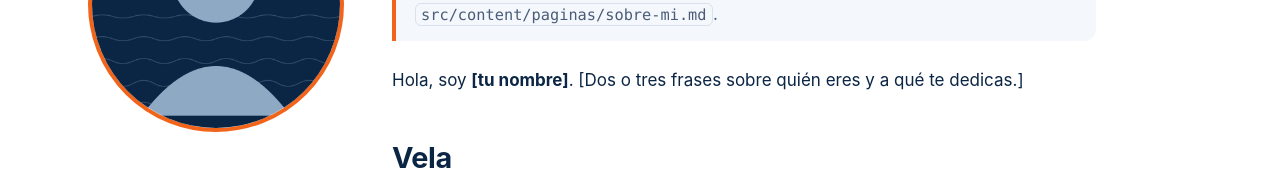
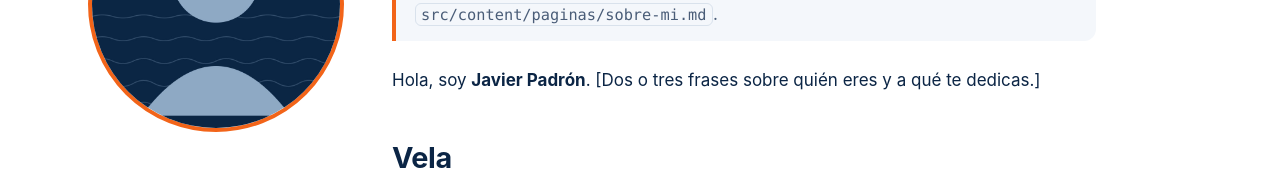
Before and after one commit to Jpadront/web, an Astro site: page /sobre-mi in a window 1280 px wide. Shown: the part 229-399 px from the top of the page. Built offline with nearby package versions, Linux system fonts and the light colour scheme; Astro itself is replaced by a stand-in of ours.

Commit message:
Update src/content/paginas/sobre-mi.md (via Pages CMS)

```diff
--- a/src/content/paginas/sobre-mi.md
+++ b/src/content/paginas/sobre-mi.md
@@ -4,10 +4,9 @@ descripcion: Quién soy, a qué me dedico y por qué hago estos proyectos.
 foto: ../../assets/imagenes/retrato.jpg
 foto_alt: Retrato (imagen provisional)
 ---
-
 > **Texto provisional**: edítalo desde Pages CMS («Sobre mí») o en `src/content/paginas/sobre-mi.md`.
 
-Hola, soy **[tu nombre]**. [Dos o tres frases sobre quién eres y a qué te dedicas.]
+Hola, soy **Javier Padrón**. [Dos o tres frases sobre quién eres y a qué te dedicas.]
 
 ## Vela
 
```
